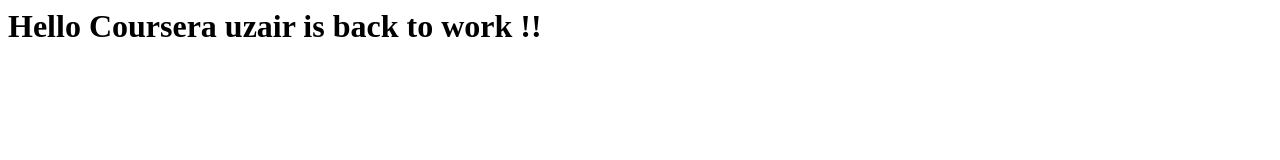
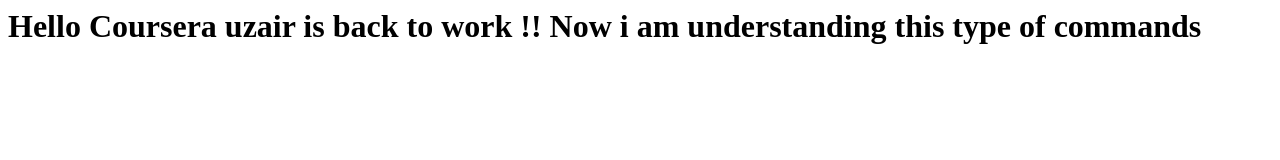
Before and after one commit to uzaair/coursera-test, a plain HTML site: page index.html in a window 1280 px wide. Drawn offline with Linux system fonts and the light colour scheme.

Commit message:
nextr version of web file

```diff
--- a/index.html
+++ b/index.html
@@ -3,6 +3,6 @@
     <title>Hello Coursera</title>
     </head>
 <body>
-    <h1>Hello Coursera uzair is back to work !!</h1>
+    <h1>Hello Coursera uzair is back to work !! Now i am understanding this type of commands</h1>
     </body>
 </html>
```
